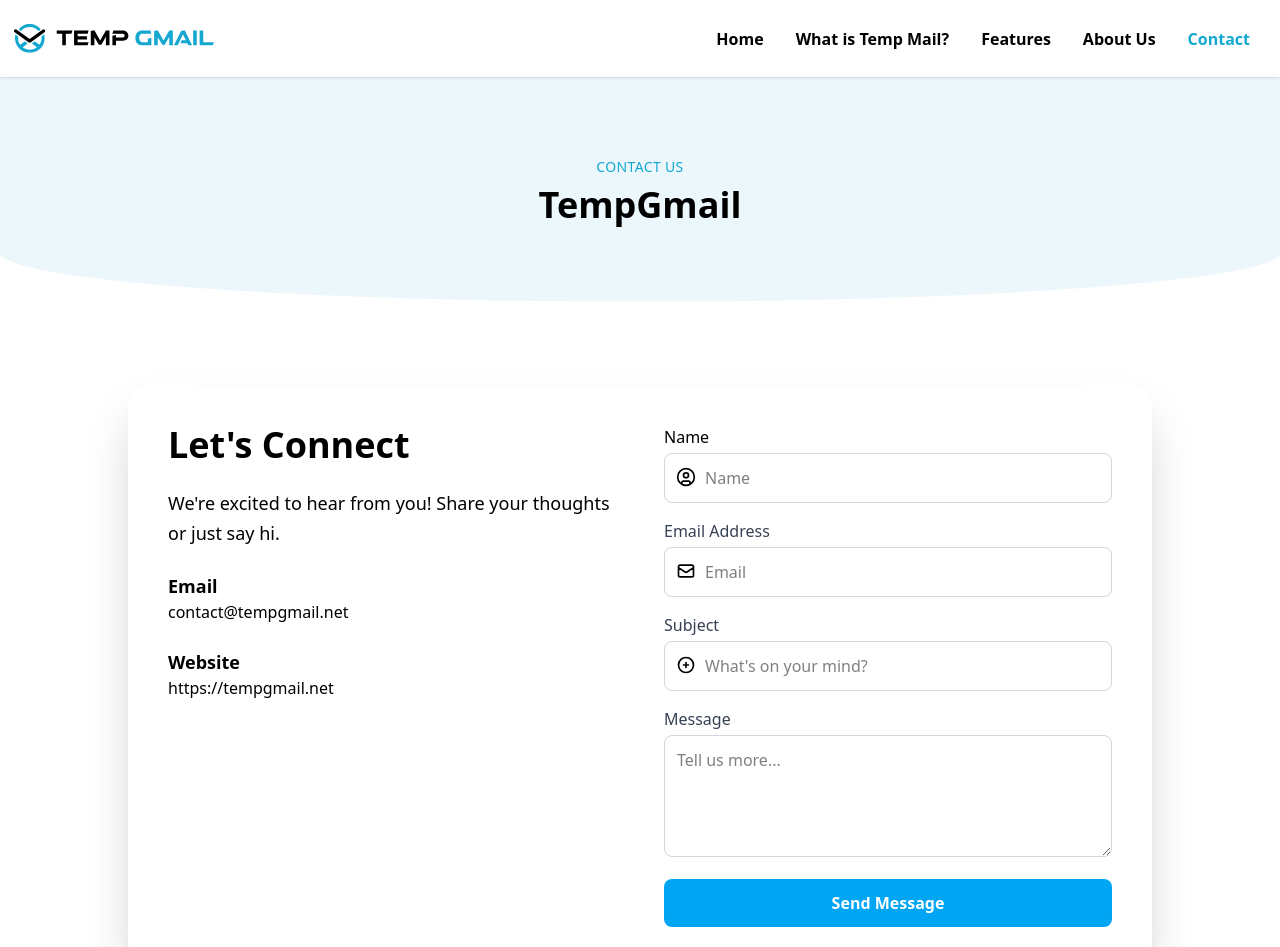
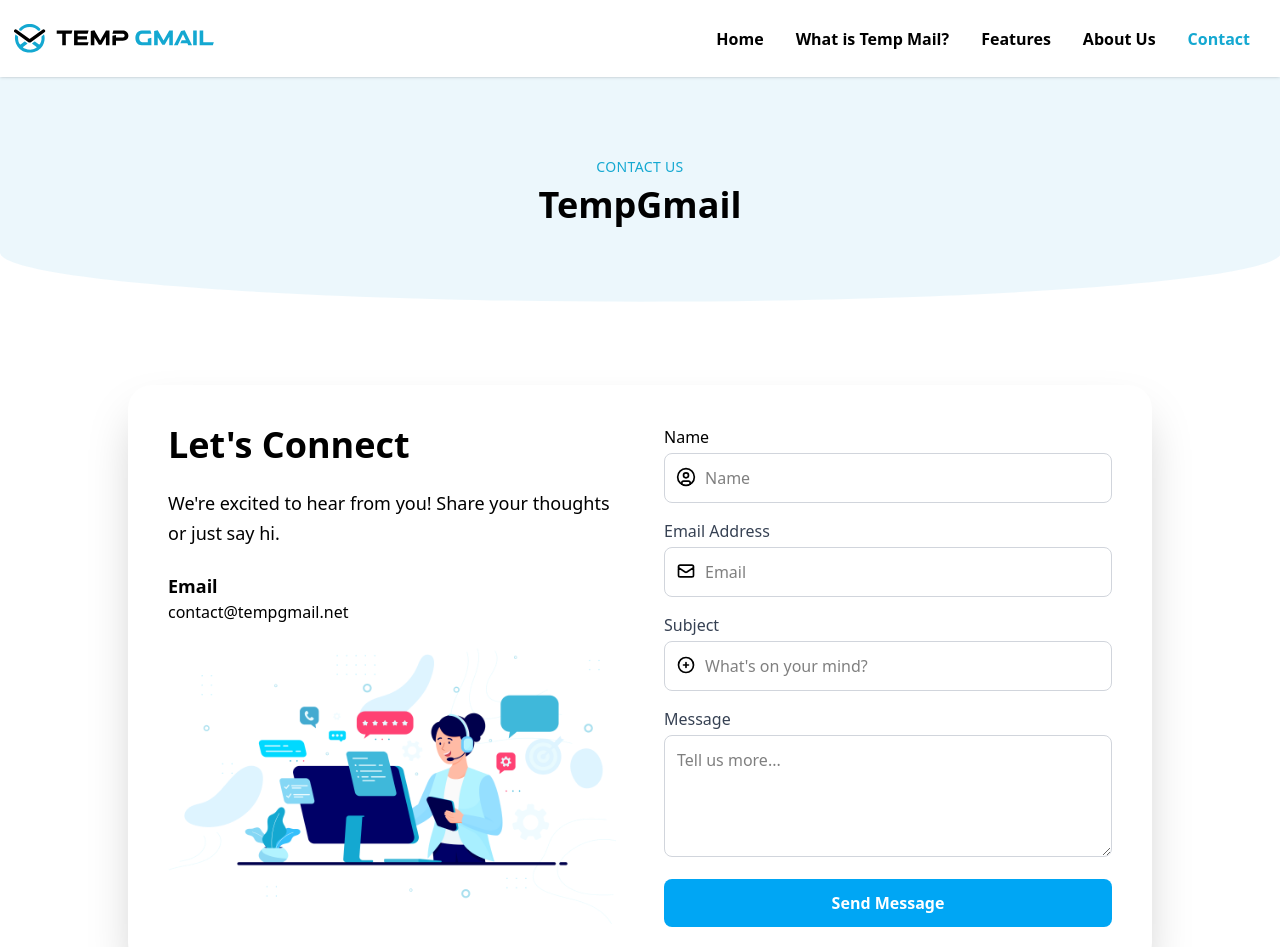
Before and after one commit to bhavin3206/temp-gmail, a React (Vite) app in the folder frontend/: page /contact in a window 1280 px wide. Shown: the top 947 px of the page. Built offline with nearby package versions, Linux system fonts and the light colour scheme.

Commit message:
design update

```diff
--- a/frontend/src/components/Contact/contact.jsx
+++ b/frontend/src/components/Contact/contact.jsx
@@ -78,9 +78,9 @@
                   <h4 className="font-semibold text-lg text-black">Email</h4>
                   <a href="mailto:contact@tempgmail.net">contact@tempgmail.net</a>
                 </div>
+
                 <div>
-                  <h4 className="font-semibold text-lg text-black">Website</h4>
-                  <a href="https://tempgmail.net">https://tempgmail.net</a>
+                  <img src="/images/contact-us.png" alt="contact-us" />
                 </div>
               </div>
             </div>
--- a/frontend/src/components/Home/get-mail.jsx
+++ b/frontend/src/components/Home/get-mail.jsx
@@ -65,7 +65,7 @@
     <>
       <div className="space-y-6">
         <div className="space-y-3 text-center">
-          <h2 className="text-black [&>span]:text-primary-foreground text-2xl xsm:text-2xl md:text-4xl font-bold">
+          <h2 className="text-black [&>span]:text-primary-foreground text-2xl xsm:text-2xl md:text-4xl font-bold whitespace-nowrap">
             Get Your Temp <span>G</span> <span>m</span> <span>a</span> <span>i</span> <span>l</span>
           </h2>
           <p className="text-sm md:text-base">
```
Also changed, not shown: frontend/public/images/contact-us.png (added).
